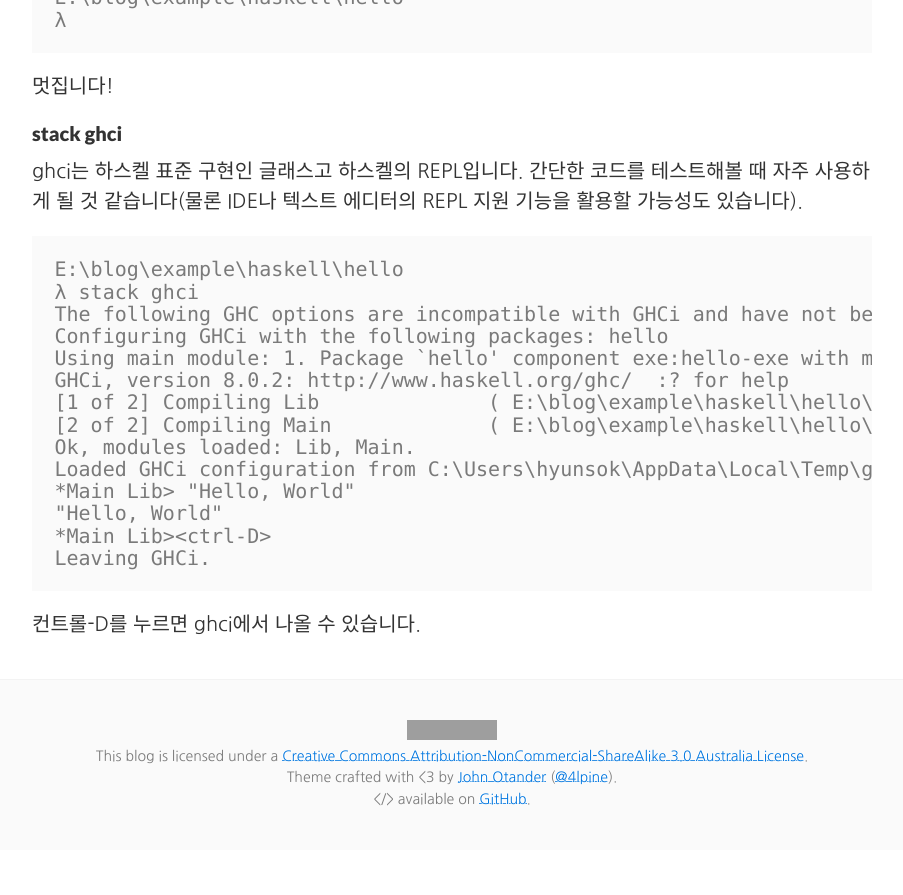
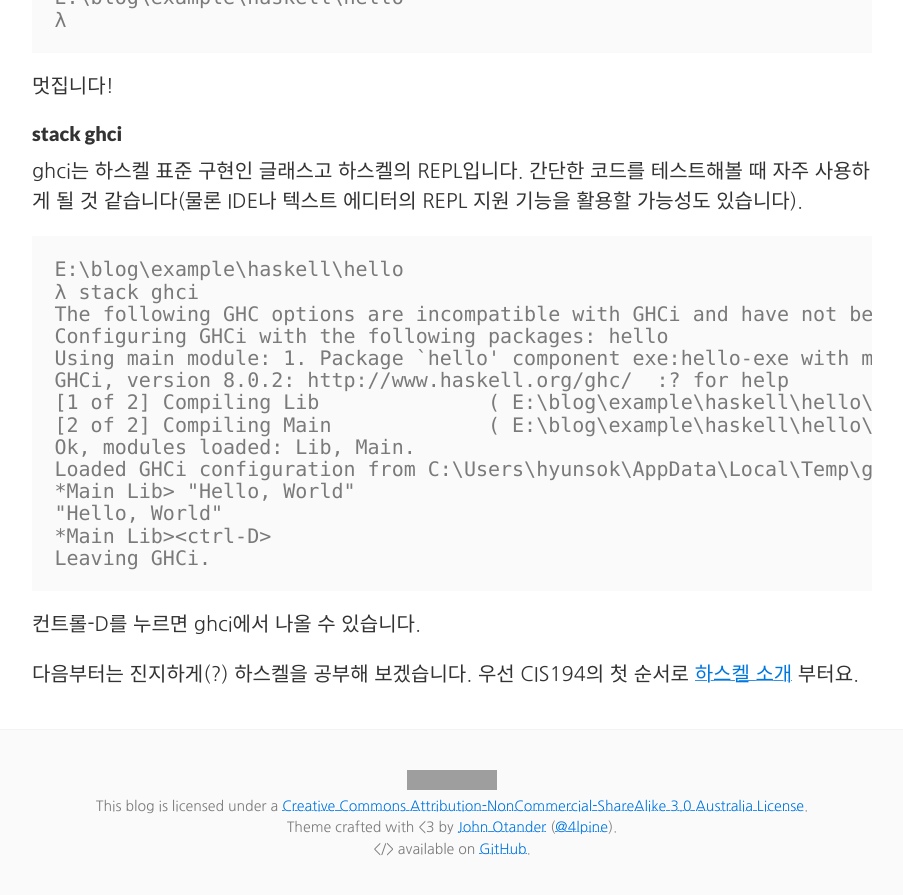
Before and after one commit to enshahar/enshahar.github.io, a Jekyll site: the page built from _posts/2017-12-09-study-haskell.md, in a window 1280 px wide and 900 px high, scrolled down 5059 px. Shown: the top 895 px of the window, without its empty margins (188-1091 px from the left). Built offline with Jekyll 4.4.1, drawn with Linux system fonts in a browser that asks for light colours; some web fonts are replaced; comment, search, counter and statistics services are not loaded; before the commit the page ends 5909 px from its top, so only the background shows below that; grey boxes are pictures that could not be loaded.

Commit message:
study-haskell.md done

````diff
--- a/_posts/2017-12-09-study-haskell.md
+++ b/_posts/2017-12-09-study-haskell.md
@@ -217,3 +217,5 @@ Leaving GHCi.
 ```
 
 컨트롤-D를 누르면 ghci에서 나올 수 있습니다.
+
+다음부터는 진지하게(?) 하스켈을 공부해 보겠습니다. 우선 CIS194의 첫 순서로 [하스켈 소개](https://enshahar.github.io/haskell/cis194/introduction/2017/12/09/cis194-introhaskell/) 부터요.
````
